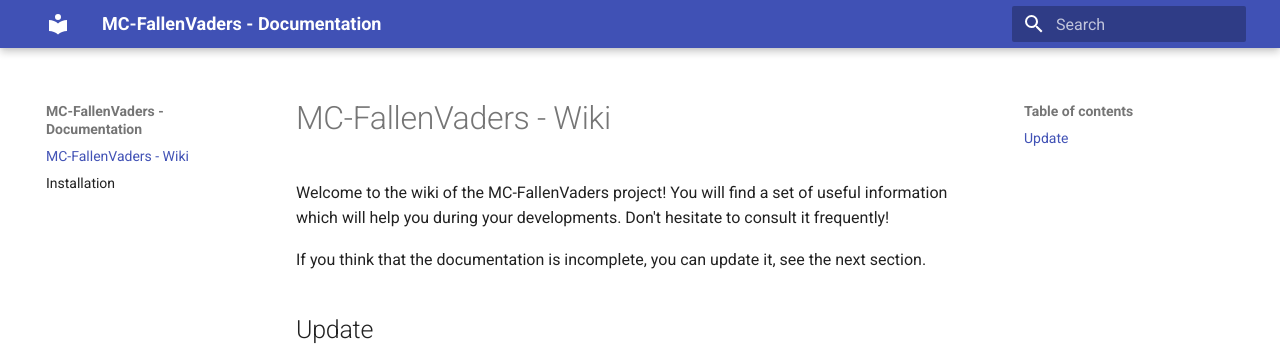
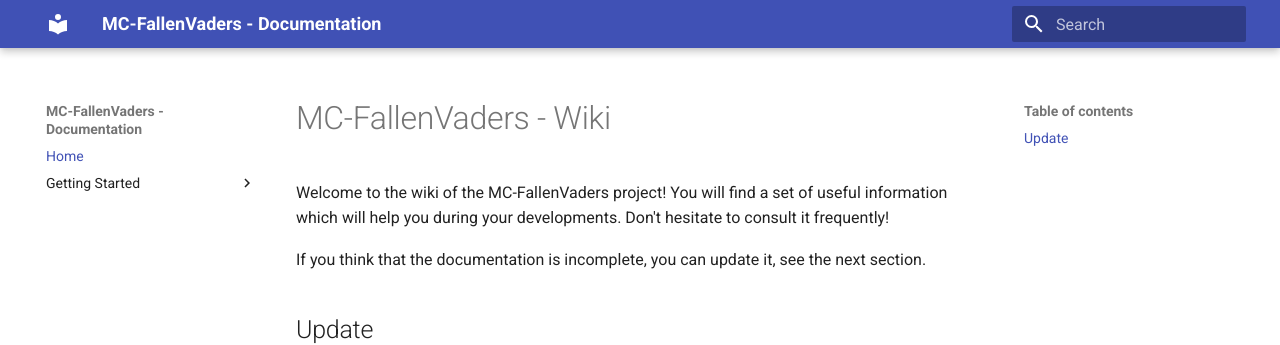
Before and after one commit to Djaytan/fallenvaders-minecraft-plugin, an MkDocs documentation site: the page built from docs/index.md, in a window 1280 px wide. Shown: the top 345 px of the page. Built offline with MkDocs 1.6.1 and Material for MkDocs 9.7.7, drawn with Linux system fonts in a browser that asks for light colours.

Commit message:
doc: FV-70 - setup navbar

```diff
--- a/mkdocs.yml
+++ b/mkdocs.yml
@@ -1,3 +1,7 @@
 site_name: MC-FallenVaders - Documentation
 theme:
   name: material
+nav:
+  - 'Home': 'index.md'
+  - 'Getting Started':
+      - 'Installation': 'install.md'
```
